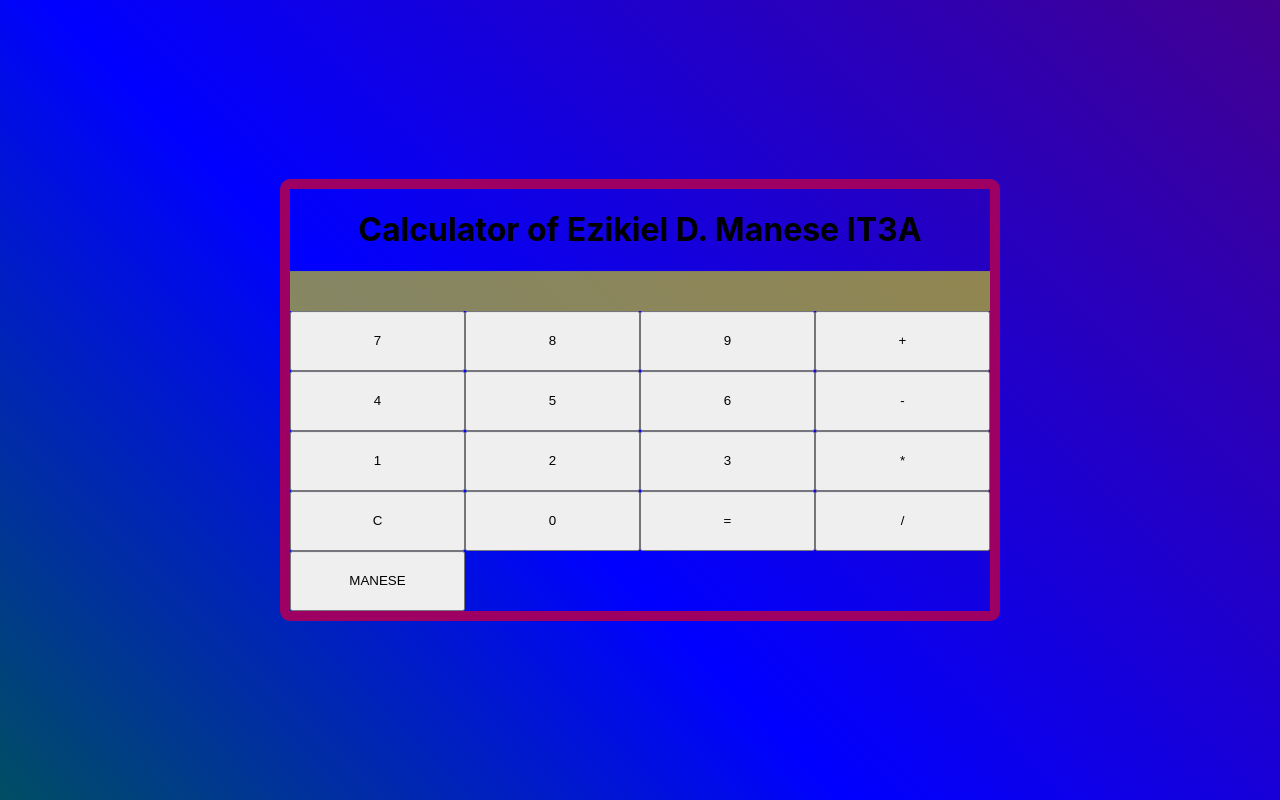
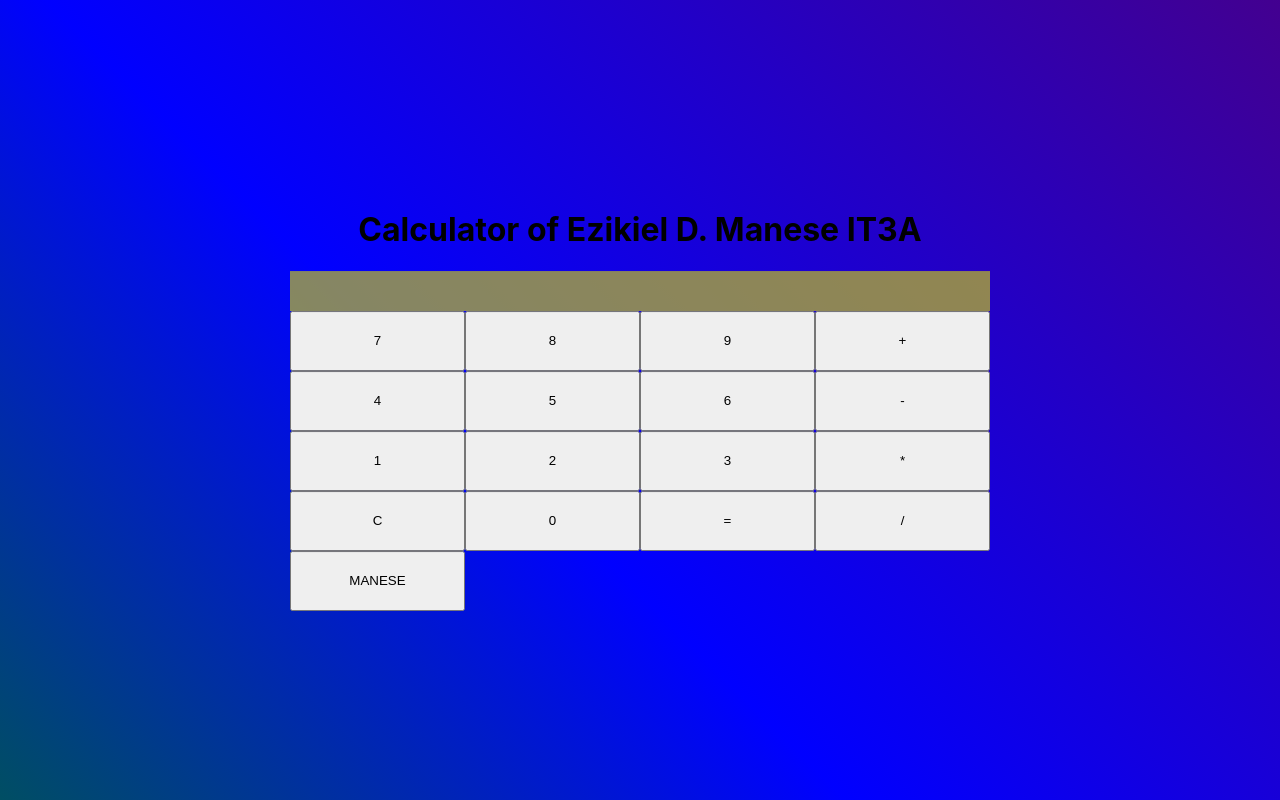
Before and after one commit to Ezikiel2023/prelimexam, a React (Create React App) app: page / in a window 1280 px wide. Built offline with nearby package versions, Linux system fonts and the light colour scheme.

Commit message:
Update App.css

```diff
--- a/src/App.css
+++ b/src/App.css
@@ -17,7 +17,7 @@
   margin: 0 auto;
   width: 700px;
   text-align: center;
-  border: 10px solid black;
+  border: 30px ;
   border-radius: 10px;
   animation: moveColor 5s linear infinite;
 }
```
